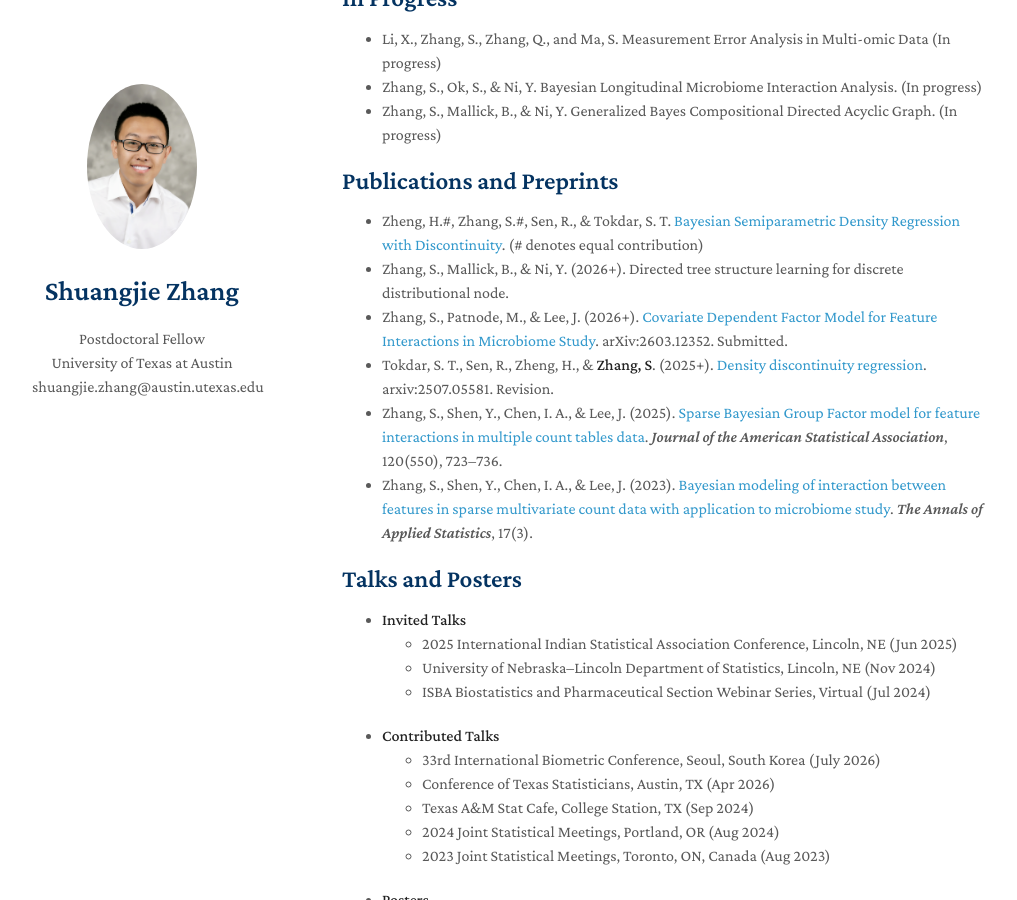
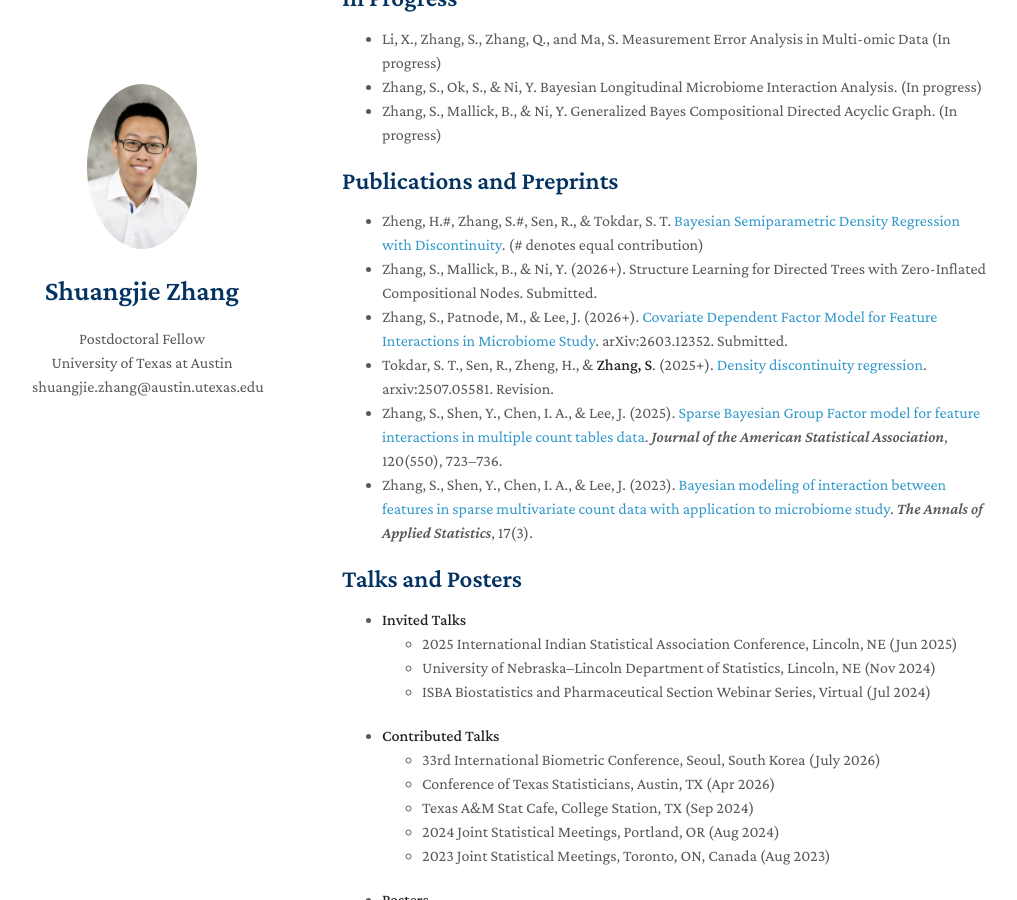
Before and after one commit to shuang-jie/shuang-jie.github.io, a Jekyll site: the page built from index.md, in a window 1280 px wide and 900 px high, scrolled down 468 px. Shown: the whole window, without its empty margins (128-1145 px from the left). Built offline with Jekyll 4.4.1, drawn with Linux system fonts in a browser that asks for light colours; nearby versions of some CDN libraries; a style sheet for code colours, icons or effects is not loaded.

Commit message:
Update publication details in index.md

```diff
--- a/index.md
+++ b/index.md
@@ -22,7 +22,7 @@ My research interests include:
 
 ## Publications and Preprints
 * Zheng, H.#, Zhang, S.#, Sen, R., & Tokdar, S. T. [Bayesian Semiparametric Density Regression with Discontinuity](https://shuang-jie.github.io/files/SJ-P4.pdf). (# denotes equal contribution)
-* Zhang, S., Mallick, B., & Ni, Y. (2026+). Directed tree structure learning for discrete distributional node.
+* Zhang, S., Mallick, B., & Ni, Y. (2026+). Structure Learning for Directed Trees with Zero-Inflated Compositional Nodes. Submitted.
 * Zhang, S., Patnode, M., & Lee, J. (2026+). [Covariate Dependent Factor Model for Feature Interactions in Microbiome Study](https://arxiv.org/abs/2603.12352). arXiv:2603.12352. Submitted.
 * Tokdar, S. T., Sen, R., Zheng, H., & **Zhang, S**. (2025+). [Density discontinuity regression](https://arxiv.org/abs/2507.05581). arxiv:2507.05581. Revision.
 * Zhang, S., Shen, Y., Chen, I. A., & Lee, J. (2025). [Sparse Bayesian Group Factor model for feature interactions in multiple count tables data](https://doi.org/10.1080/01621459.2025.2449721). *Journal of the American Statistical Association*, 120(550), 723–736.
```
